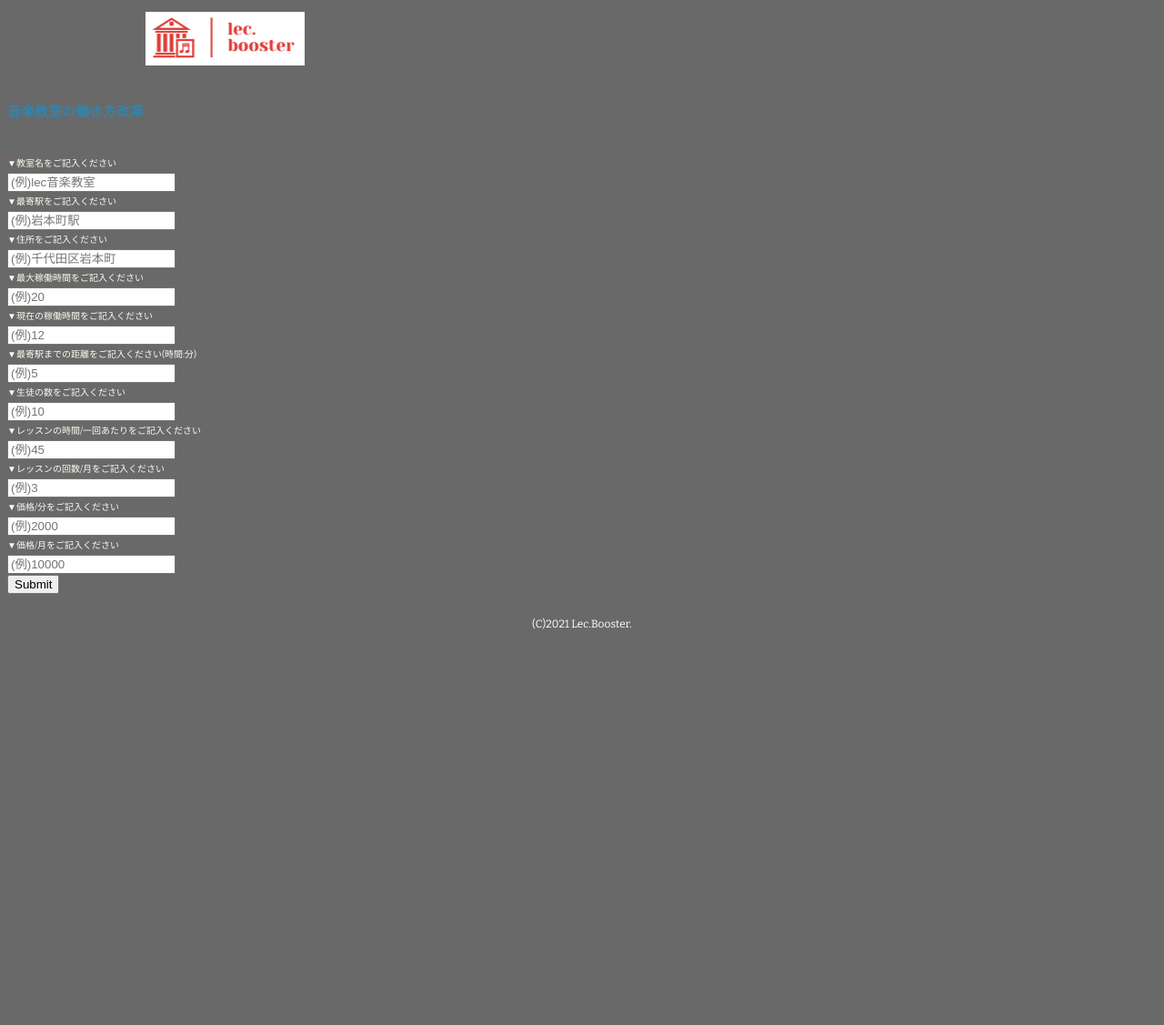
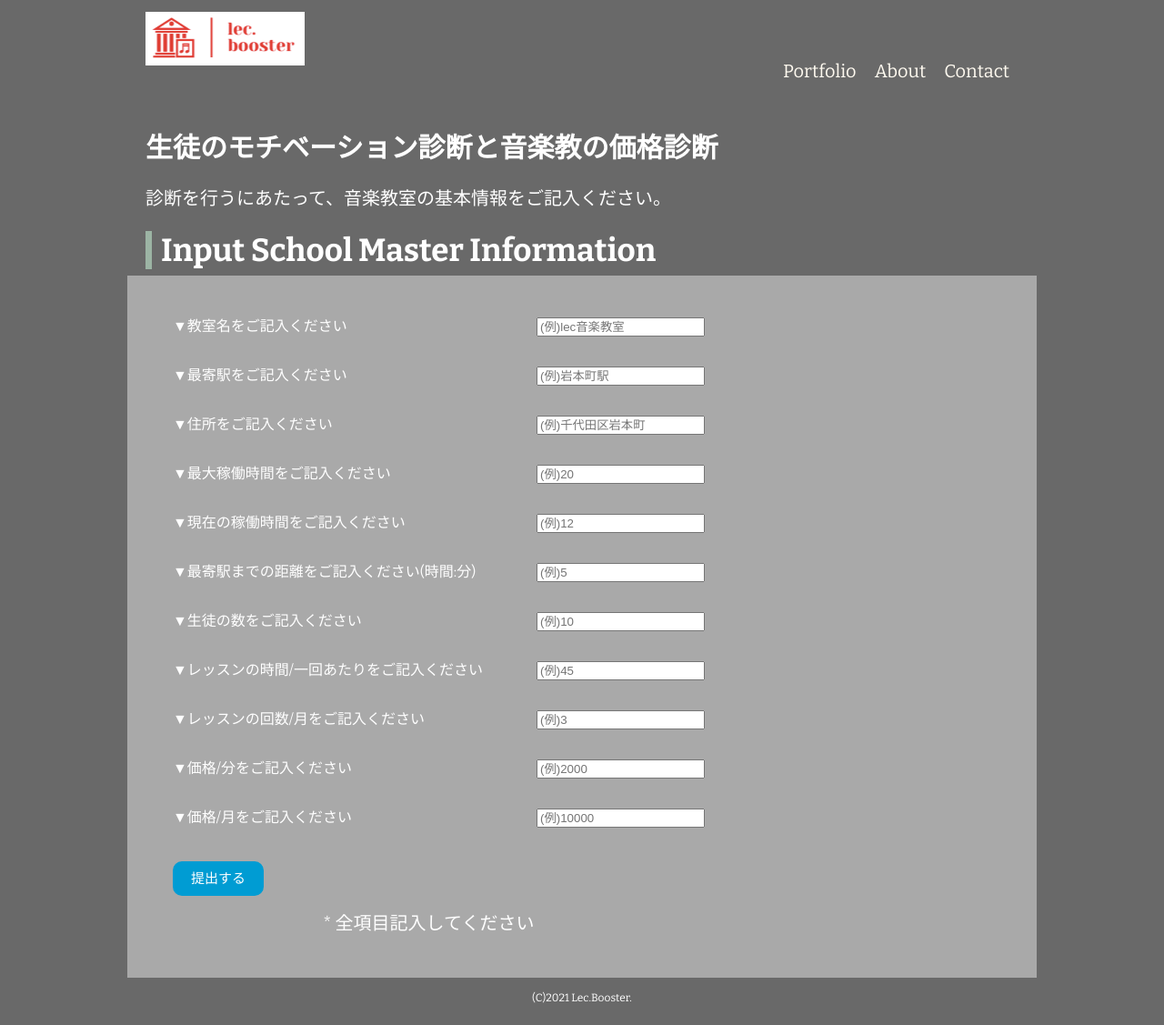
Before and after one commit to yo-zef2/music_school_web, a Flask app: page /top in a window 1280 px wide. Shown: the whole page at 91% size. Before the commit the page ends 692 px from the top, so only its background shows below. Run offline with Flask 2, Linux system fonts and the light colour scheme; parts of the project's set-up code (start-up, migrations or seed data) failed here and were passed over; some libraries are stand-ins or nearby versions.

Commit message:
school masterのhtmlとcssの変更

```diff
--- a/app/static/css/style.css
+++ b/app/static/css/style.css
@@ -104,6 +104,8 @@ footer small{
     margin-bottom: 20px;
 }
 
+
+
 /*indexの見出しとHeaderの間の間隔*/
 
 #index .content{
@@ -111,11 +113,29 @@ footer small{
 }
 
 
+
 #index p {
     font-size: 20px;
     color: #ffffff;
     font-family: 'Bitter', serif;
 }
+
+
+
+#index footer {
+    width: 960px;
+    margin: 150px auto 0 auto;
+    text-align: left;
+}
+
+#index {
+    background-image: url(../images/Piano.jpg);
+    background-repeat: no-repeat;
+    background-position: center center;
+    background-attachment: fixed;
+    background-size: cover;
+}
+
 
 /*ボタンのレイアウト*/
 
@@ -141,16 +161,92 @@ footer small{
     color: #009cd3;
 }
 
-#index footer {
-    width: 960px;
-    margin: 150px auto 0 auto;
-    text-align: left;
+
+/*school-masterの見出し*/
+
+#school-master h1 {
+    font-size: 30px;
+    line-height: 1;
+    color: #ffffff;
+    font-family: 'Bitter', serif;
+    margin-bottom: 20px;
 }
 
-#index {
-    background-image: url(../images/Piano.jpg);
-    background-repeat: no-repeat;
-    background-position: center center;
-    background-attachment: fixed;
-    background-size: cover;
+/*school-masterの見出しとHeaderの間の感覚*/
+
+#school-master .content{
+    margin-top: 40px;
 }
+
+/*school-masterのcontetエリアのp要素*/
+
+#school-master p {
+    font-size: 20px;
+    color: #ffffff;
+    font-family: 'Bitter', serif;
+}
+
+.icon:before{
+  content:"";
+  padding-right: 10px;
+  border-left: 7px solid #9cb4a4;
+}
+
+#school-master .icon {
+  font-size: 35px;
+  font-family: 'Bitter', serif;
+  width: 960px;
+  margin: 0 auto;
+
+}
+
+#school-master .form{
+  background-color: darkgray;
+  font-family: 'Bitter', serif;
+  color: #ffffff;
+  padding:20px 50px;
+  width: 900px;
+  margin: 0 auto;
+  margin-top: 10px;
+}
+
+#school-master .form dl dt{
+  font-size: 16px;
+  font-family: 'Bitter', serif;
+  width: 400px;
+  padding: 10px 0;
+  float: left;
+  clear: both;
+}
+
+#school-master .form dl dd{
+  padding: 16px 0;
+}
+
+/*ボタンのレイアウト*/
+
+#school-master .form button {
+    background-color: #009cd3;
+    color: #ffffff;
+    font-size: 15px;
+    font-family: 'Bitter', serif;
+    width: 100px;
+    display: block;
+    text-align: center;
+    line-height: 30px;
+    margin-top: 20px;
+    border-radius: 10px;
+    border: 3px solid #009cd3;
+}
+
+#school-master .form button:hover {
+    text-decoration: none;
+    background-color: #ffffff;
+    color: #009cd3;
+    cursor: pointer;
+}
+
+
+#school-master .form .attention{
+  margin: 10px 0 0 165px;
+}
--- a/app/templates/top.html
+++ b/app/templates/top.html
@@ -1,44 +1,72 @@
 <!DOCTYPE html>
 <html>
     <head>
-        <title>音楽教室</title>
+        <title>音楽教室マスター</title>
         <link href="/static/css/style.css" rel="stylesheet">
         <link href="https://fonts.googleapis.com/css2?family=Bitter:wght@400;700&display=swap" rel="stylesheet">
     </head>
-    <body>
-        <header>
-            <div class = "logo">
-                <img src="/static/images/lec_booster.png" alt="lec_booster"></div>
-        </header>
-        <class></class>
-        <nav>
-            <a href = "index"><h1>音楽教室の働き方改革</h1>></a>
-        </nav>
-        <form action="/add" method="POST">
-            <p>▼教室名をご記入ください<br>
-            <input required type="text" name="school_name" placeholder="(例)lec音楽教室 "><br>
-            ▼最寄駅をご記入ください<br>
-            <input required type="text" name="station" placeholder="(例)岩本町駅"><br>
-            ▼住所をご記入ください<br>
-            <input required type="text" name="address" placeholder="(例)千代田区岩本町"><br>
-            ▼最大稼働時間をご記入ください<br>
-            <input required type="number" name="operating_hour" placeholder="(例)20"><br>
-            ▼現在の稼働時間をご記入ください<br>
-            <input required type="number" name="lesson_hour" placeholder="(例)12"><br>
-            ▼最寄駅までの距離をご記入ください(時間:分)<br>
-            <input required type="number" name="distance" placeholder="(例)5"><br>
-            ▼生徒の数をご記入ください<br>
-            <input required type="number" name="number_student" placeholder="(例)10"><br>
-            ▼レッスンの時間/一回あたりをご記入ください<br>
-            <input required type="number" name="lesson_time" placeholder="(例)45"><br>
-            ▼レッスンの回数/月をご記入ください<br>
-            <input required type="number" name="numbers_of_lesson" placeholder="(例)3"><br>
-            ▼価格/分をご記入ください<br>
-            <input required type="number" name="price_minutes" placeholder="(例)2000"><br>
-            ▼価格/月をご記入ください<br>
-            <input required type="number" name="price_month" placeholder="(例)10000"><br>
-            <input required type="submit" value="Submit"></p>
-        </form>
+
+    <body id="school-master">
+
+    <header>
+      <div class="logo">
+        <a href="index"><img src="/static/images/lec_booster.png" alt="lec_booster"></a>
+      </div>
+      <nav>
+        <ul class="grobal-nav">
+          <li>Portfolio</li>
+          <li>About</li>
+          <li>Contact</li>
+        </ul>
+      </nav>
+    </header>
+
+         <!--wrap始まり-->
+    <div id="wrap">
+      <div class="content">
+        <h1>生徒のモチベーション診断と音楽教の価格診断</h1>
+        <p>診断を行うにあたって、音楽教室の基本情報をご記入ください。</p>
+      </div>
+    </div>
+    <!--wrap終わり-->
+
+    <!--formの記入-->
+    <secion>
+      <h1 class="icon">Input School Master Information</h1>
+      <div class="form">
+      <form action="/add" method="POST">
+        <dl>
+          <dt>▼教室名をご記入ください</dt>
+          <dd><input required type="text" name="school_name" placeholder="(例)lec音楽教室 "></dd>
+          <dt>▼最寄駅をご記入ください</dt>
+          <dd><input required type="text" name="station" placeholder="(例)岩本町駅"></dd>
+          <dt>▼住所をご記入ください</dt>
+          <dd><input required type="text" name="address" placeholder="(例)千代田区岩本町"></dd>
+          <dt>▼最大稼働時間をご記入ください</dt>
+          <dd><input required type="number" name="operating_hour" placeholder="(例)20"></dd>
+          <dt>▼現在の稼働時間をご記入ください</dt>
+          <dd><input required type="number" name="lesson_hour" placeholder="(例)12"></dd>
+          <dt>▼最寄駅までの距離をご記入ください(時間:分)</dt>
+          <dd><input required type="number" name="distance" placeholder="(例)5"></dd>
+          <dt>▼生徒の数をご記入ください</dt>
+          <dd><input required type="number" name="number_student" placeholder="(例)10"></dd>
+          <dt>▼レッスンの時間/一回あたりをご記入ください</dt>
+          <dd><input required type="number" name="lesson_time" placeholder="(例)45"></dd>
+          <dt>▼レッスンの回数/月をご記入ください</dt>
+          <dd><input required type="number" name="numbers_of_lesson" placeholder="(例)3"></dd>
+          <dt>▼価格/分をご記入ください</dt>
+          <dd><input required type="number" name="price_minutes" placeholder="(例)2000"></dd>
+          <dt>▼価格/月をご記入ください</dt>
+          <dd><input required type="number" name="price_month" placeholder="(例)10000"></dd>
+<!--          <input required type="submit" value="Submit" class="btn">-->
+        </dl>
+        <button required type="submit" class="btn">提出する</button>
+      </form>
+      <div class="attention">
+         <p>* 全項目記入してください</p>
+        </div>
+        </div>
+      </secion>
         <footer>
             <small>(C)2021 Lec.Booster.</small>
         </footer>
```
Also changed, not shown: 1 other file.
